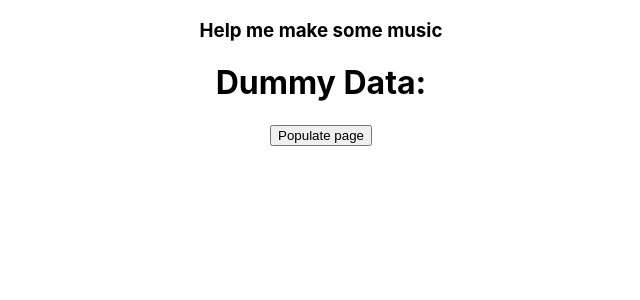
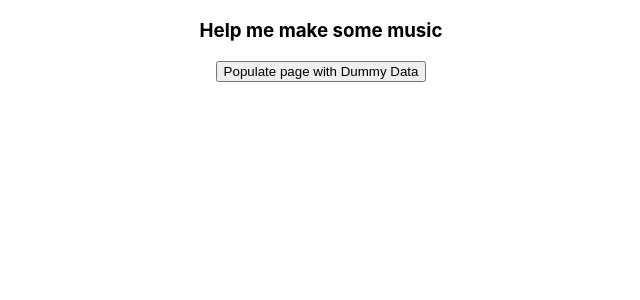
Before and after one commit to fxcircus/ai-music-producer, a React (Create React App) app: page / in a window 1280 px wide. Shown: the top 300 px of the page, without its empty margins (319-959 px from the left). Built offline with nearby package versions, Linux system fonts and the light colour scheme.

Commit message:
remove redundant H1

```diff
--- a/src/App.tsx
+++ b/src/App.tsx
@@ -27,8 +27,7 @@ export default function App(): any  {
   return (
     <div className="App">
       <h3>Help me make some music</h3>
-      <h1>Dummy Data:</h1>
-      <button onClick={getDummyData}>Populate page</button>
+      <button onClick={getDummyData}>Populate page with Dummy Data</button>
 
       {/* <h1>Response from ChatGPT:</h1>
       <form onSubmit={getResponse}>
```
